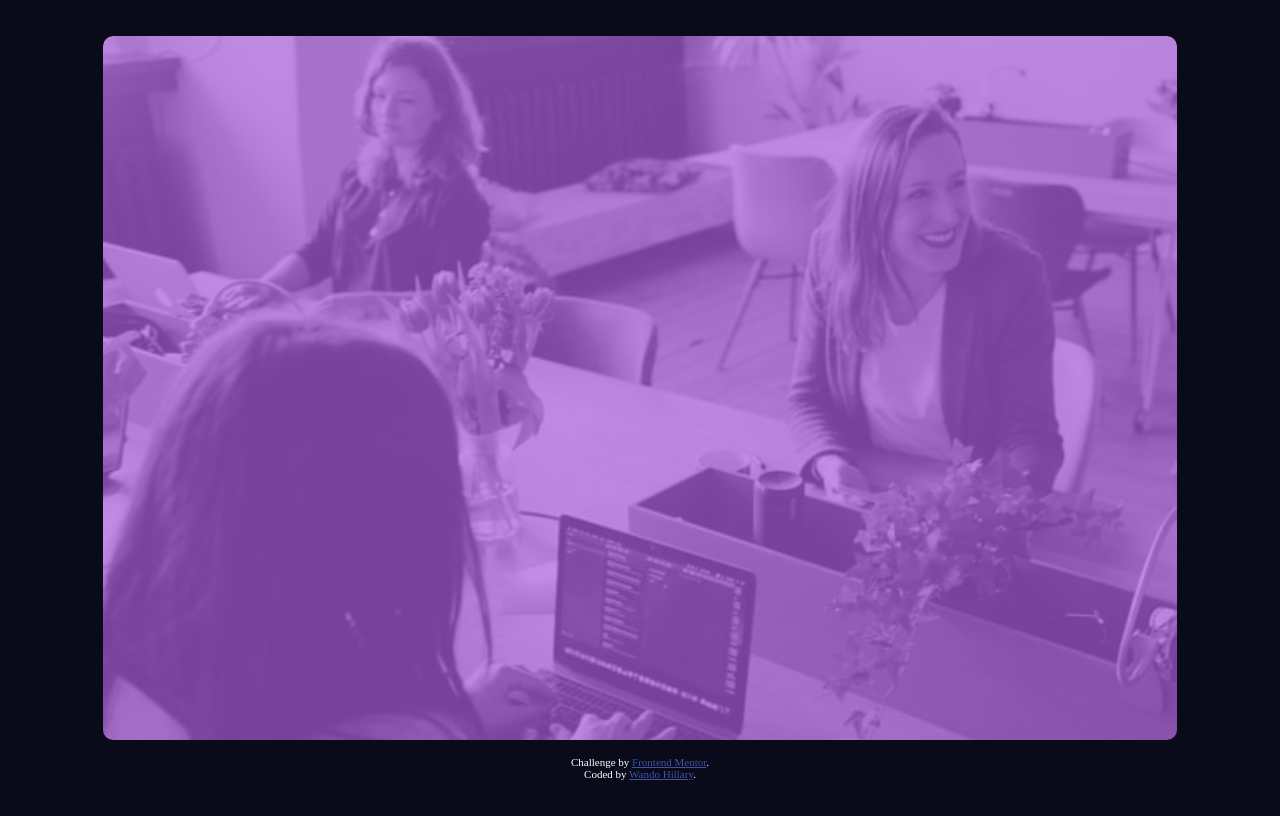
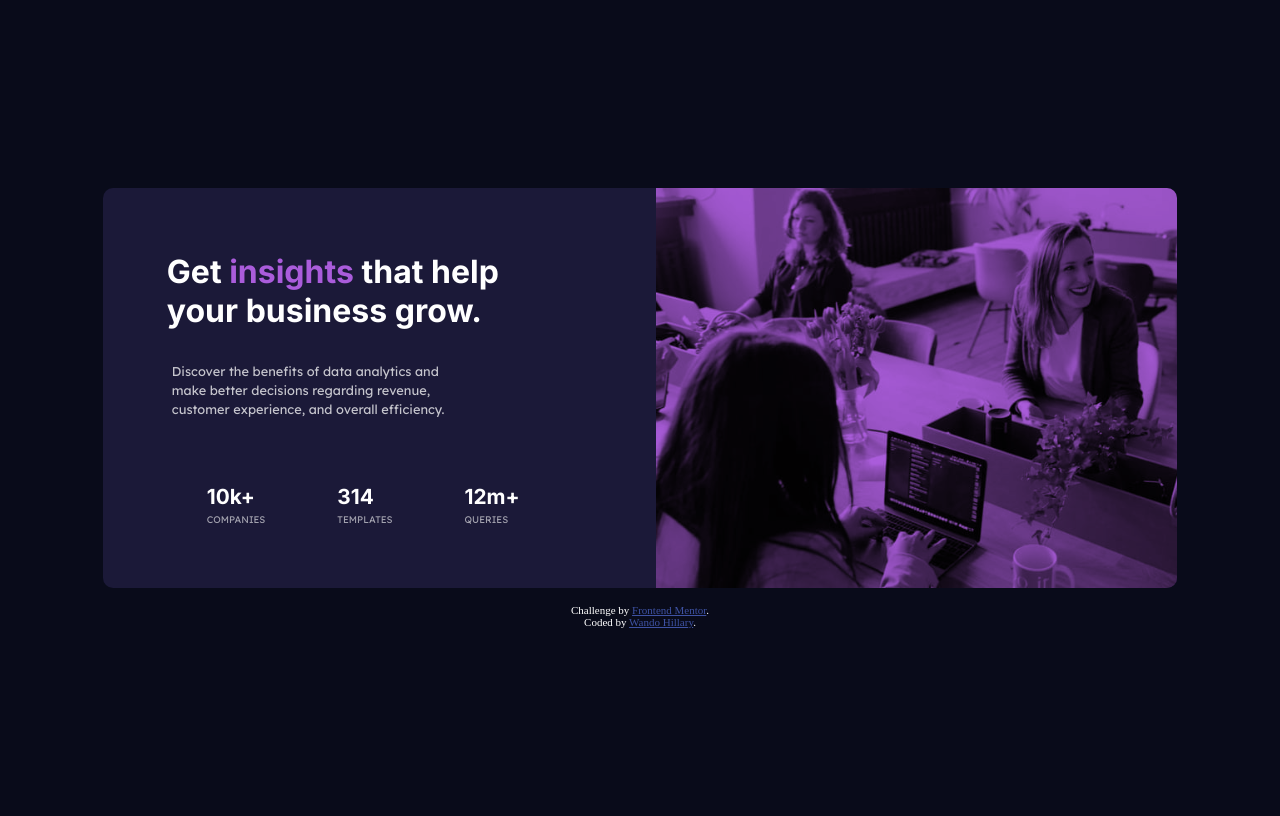
Before and after one commit to Wandonium/Stats-Preview-Card-Component, a plain HTML site: page index.html in a window 1280 px wide. Drawn offline with Linux system fonts and the light colour scheme.

Commit message:
Start on desktop design.

```diff
--- a/index.html
+++ b/index.html
@@ -27,7 +27,7 @@
 
   <div class="card">
     <div class="image">
-      <img src="images/image-header-mobile.jpg" alt="card image">
+      <!-- <img src="images/image-header-mobile.jpg" alt="card image"> -->
     </div>
     <div class="card-body">
       <h2>Get <span>insights</span> that help your business grow.</h2>
--- a/style.css
+++ b/style.css
@@ -22,17 +22,23 @@ body {
 
 .image {
     position: relative;
-    border-top-left-radius: 10px;
-    border-top-right-radius: 10px;
+    width: 100%;
+    height: 30%;
+    /* border-top-left-radius: 10px; */
+    /* border-top-right-radius: 10px; */
+    background-image: url('images/image-header-mobile.jpg');
+    background-color: hsl(277, 64%, 61%);
+    background-size: cover;
+    background-blend-mode: multiply;
 }
 
-.image img {
+/* .image img {
     width: 100%;
     border-top-left-radius: 10px;
     border-top-right-radius: 10px;
-}
+} */
 
-.image::before {
+/* .image::before {
     content: "";
     position: absolute;
     top: 0;
@@ -43,13 +49,14 @@ body {
     background: hsl(277, 64%, 61%);
     border-top-left-radius: 10px;
     border-top-right-radius: 10px;
-}
+} */
 
 .card-body {
     display: flex;
     flex-direction: column;
     /* padding: 1rem .5rem; */
     align-items: center;
+    padding-top: 1rem;
 }
 
 .card-body h2 {
@@ -140,3 +147,53 @@ body {
         margin-left: -2rem;
     }
 }
+
+@media screen and (min-width: 960px) {
+
+    .card {
+        display: flex;
+        flex-direction: row-reverse;
+        height: 50%;
+    }
+
+    .image {
+        height: 100%;
+        width: 100%;
+        background-size: cover;
+    }
+
+    .card-body {
+        align-items: flex-start;
+        padding: 2rem;
+    }
+
+    .card-body h2 {
+        margin-top: 0;
+        margin-bottom: 0;
+        margin-left: 0;
+        padding: 2rem 6rem 2rem 2rem;
+        font-size: 2rem;
+        text-align: left;
+    }
+
+    .card-body p {
+        text-align: left;
+        margin-top: 0;
+        padding-left: 2rem;
+        padding-right: 10rem;
+    }
+
+    .card-body ul {
+        display: flex;
+        margin-left: 2rem;
+        margin-top: 3rem;
+    }
+
+    .card-body li {
+        margin-right: 4.5rem;
+    }
+
+    .card-body li .num, .card-body li .txt {
+        text-align: left;
+    }
+}
```
